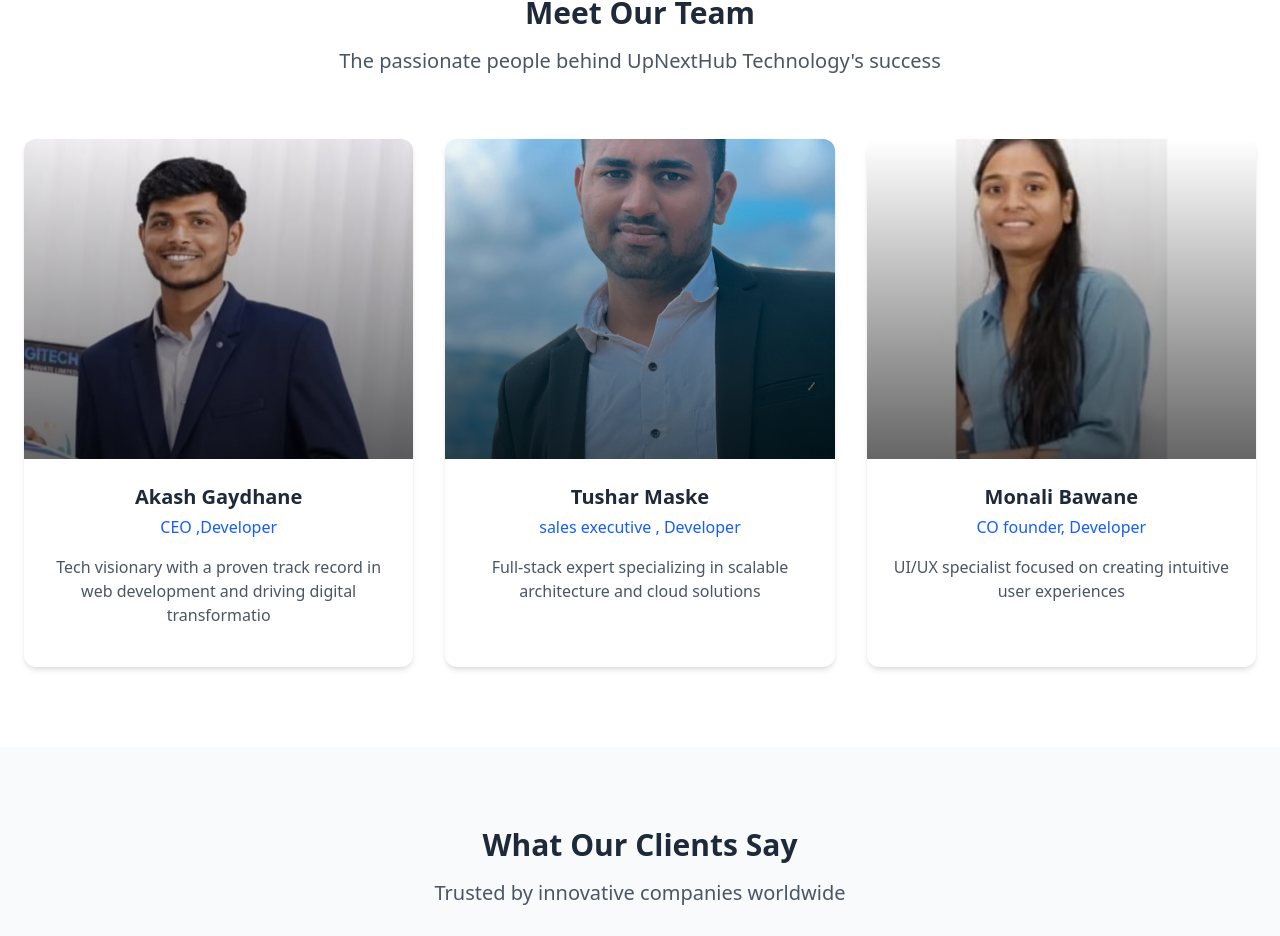
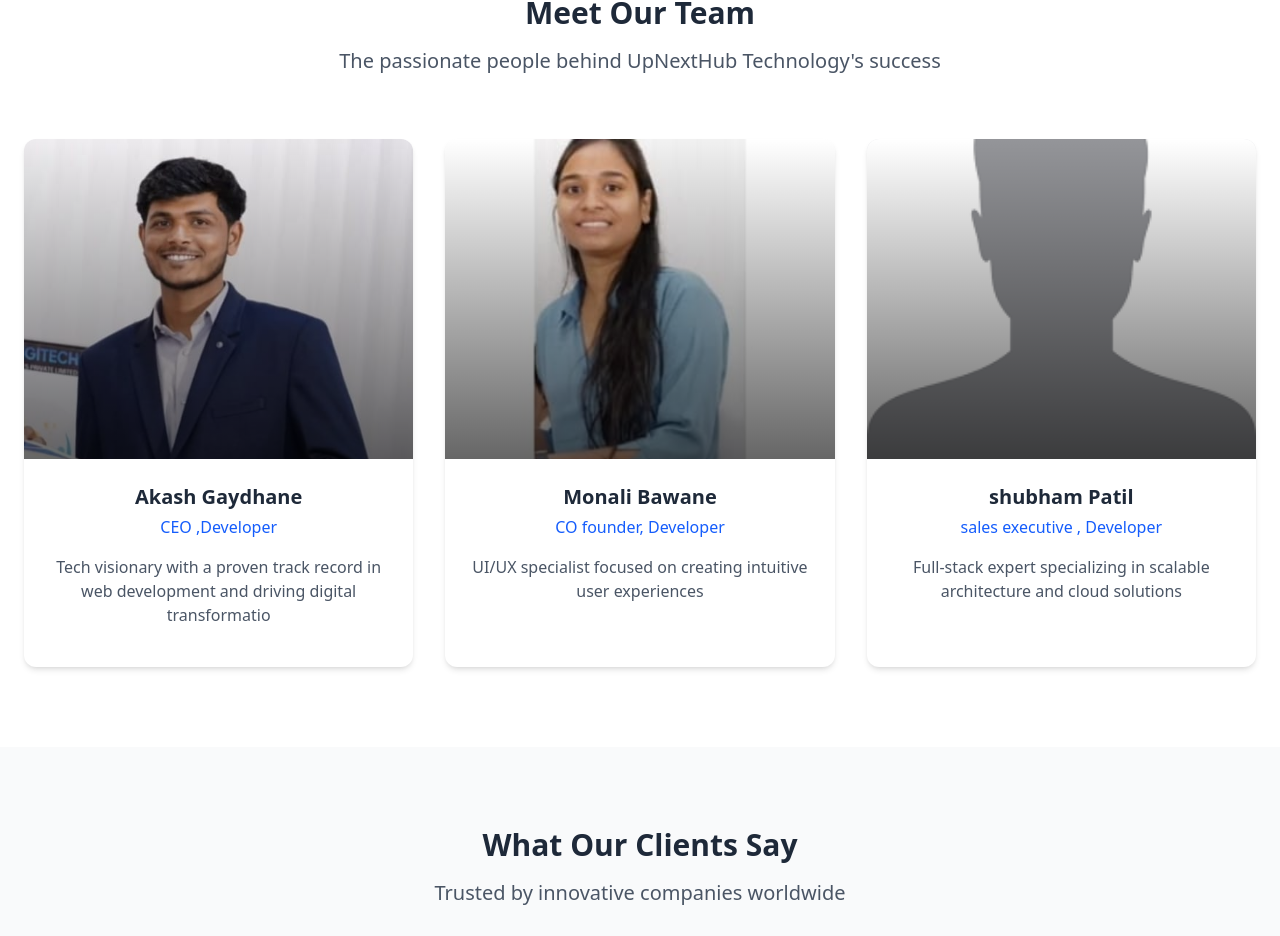
Before and after one commit to monubawane2861/UpNextHub-technology, a React (Vite) app: page /about in a window 1280 px wide. Shown: the part 4217-5153 px from the top of the page. Built offline with nearby package versions, Linux system fonts and the light colour scheme.

Commit message:
five commit

```diff
--- a/src/components/pages/About/teamData.js
+++ b/src/components/pages/About/teamData.js
@@ -1,5 +1,5 @@
 import Image1 from "../../../assets/image/akash.jpg";
-import Image2 from "../../../assets/image/tushar.jpg";
+import Image2 from "../../../assets/image/user.png";
 import Image3 from "../../../assets/image/monaa.jpg";
 
 const teamMembers = [
@@ -17,18 +17,6 @@ const teamMembers = [
   },
   {
     id: 2,
-    name: "Tushar Maske ",
-    role: "sales executive , Developer",
-    bio: "Full-stack expert specializing in scalable architecture and cloud solutions",
-    image: Image2, // Directly use the imported image
-    social: {
-      linkedin: "https://linkedin.com/in/priya-upnexthub",
-      github: "https://github.com/priya-upnexthub",
-    },
-    skills: ["Node.js", "AWS", "React"],
-  },
-  {
-    id: 3,
     name: "Monali Bawane",
     role: "CO founder, Developer",
     bio: "UI/UX specialist focused on creating intuitive user experiences",
@@ -39,6 +27,18 @@ const teamMembers = [
     },
     skills: ["UI/UX Design", "frontend development", "Figma"],
   },
+  {
+    id: 3,
+    name: " shubham Patil",
+    role: "sales executive , Developer",
+    bio: "Full-stack expert specializing in scalable architecture and cloud solutions",
+    image: Image2, // Directly use the imported image
+    social: {
+      linkedin: "https://linkedin.com/in/priya-upnexthub",
+      github: "https://github.com/priya-upnexthub",
+    },
+    skills: ["Node.js", "AWS", "React"],
+  },
 ];
 
 export default teamMembers;
```
Also changed, not shown: src/assets/image/user.png (added).
